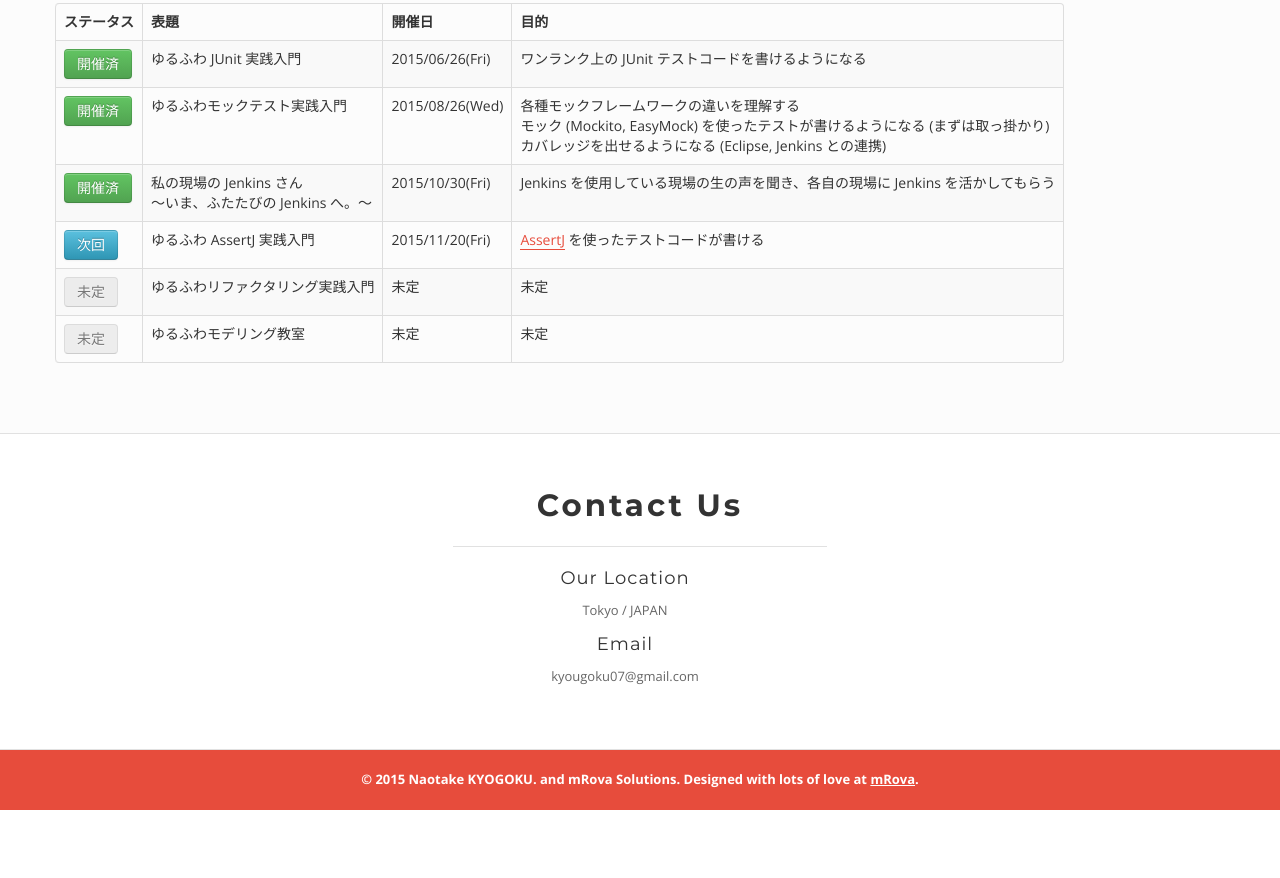
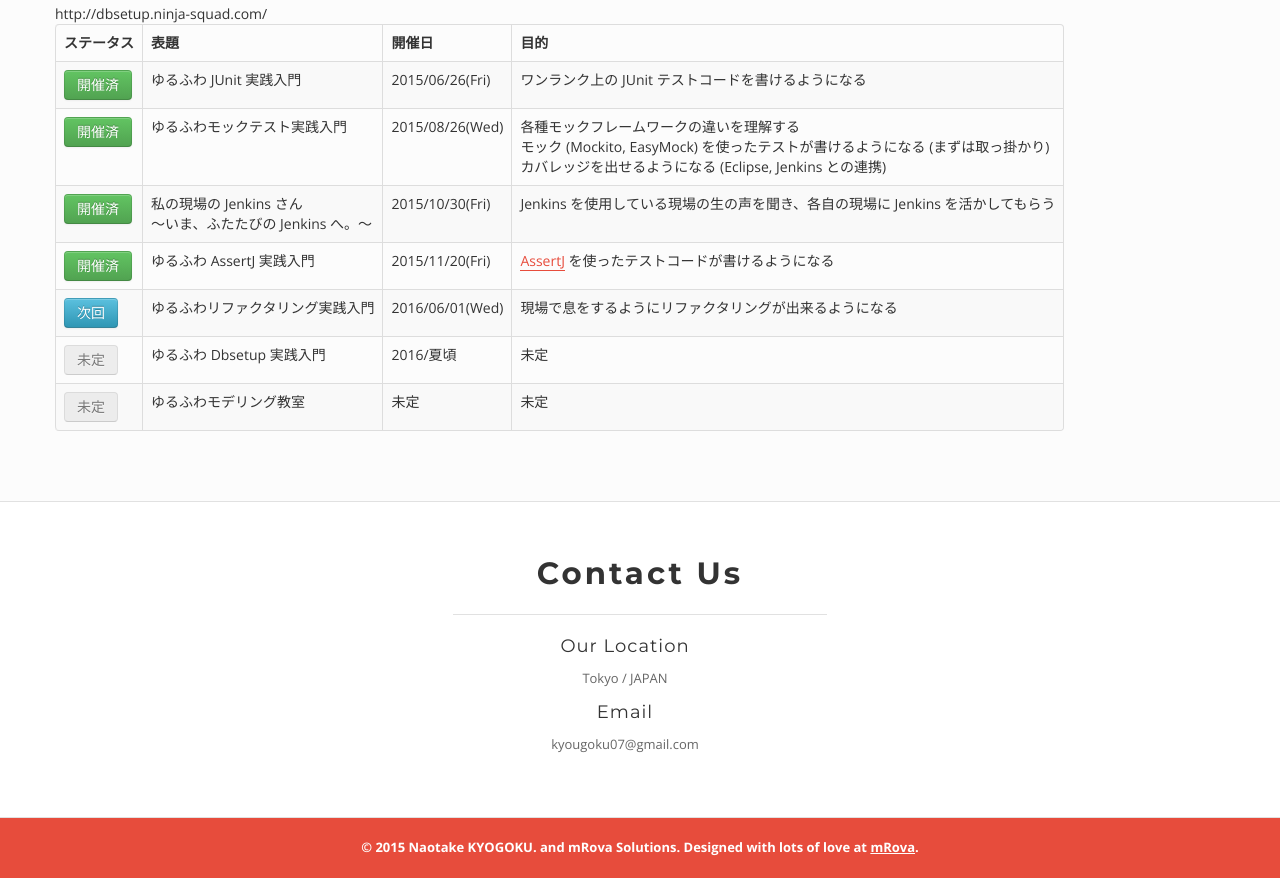
Before and after one commit to naotawool/salary-calculation, a plain HTML site: page index.html in a window 1280 px wide. Shown: the part 1539-2417 px from the top of the page. Before the commit the page ends 2349 px from the top, so only its background shows below. Drawn offline with nearby package versions, Linux system fonts and the light colour scheme.

Commit message:
次回の予定を更新

```diff
--- a/index.html
+++ b/index.html
@@ -144,15 +144,21 @@
                                     <td>Jenkins を使用している現場の生の声を聞き、各自の現場に Jenkins を活かしてもらう</td>
                                 </tr>
                                 <tr>
-                                    <td><button type="button" class="btn btn-info" onclick="location.href='https://github.com/naotawool/salary-calculation/issues/25'">次回</button></td>
+                                    <td><button type="button" class="btn btn-success">開催済</button></td>
                                     <td>ゆるふわ AssertJ 実践入門</td>
                                     <td>2015/11/20(Fri)</td>
-                                    <td><a href="http://joel-costigliola.github.io/assertj/index.html">AssertJ</a> を使ったテストコードが書ける</td>
+                                    <td><a href="http://joel-costigliola.github.io/assertj/index.html">AssertJ</a> を使ったテストコードが書けるようになる</td>
                                 </tr>
                                 <tr>
+                                    <td><button type="button" class="btn btn-info" onclick="location.href='https://github.com/naotawool/salary-calculation/issues/31'">次回</button></td>
+                                    <td>ゆるふわリファクタリング実践入門</td>
+                                    <td>2016/06/01(Wed)</td>
+                                    <td>現場で息をするようにリファクタリングが出来るようになる</td>
+                                </tr>http://dbsetup.ninja-squad.com/
+                                <tr>
                                     <td><button type="button" class="btn" disabled="disabled">未定</button></td>
-                                    <td>ゆるふわリファクタリング実践入門</td>
-                                    <td>未定</td>
+                                    <td>ゆるふわ Dbsetup 実践入門</td>
+                                    <td>2016/夏頃</td>
                                     <td>未定</td>
                                 </tr>
                                 <tr>
```
